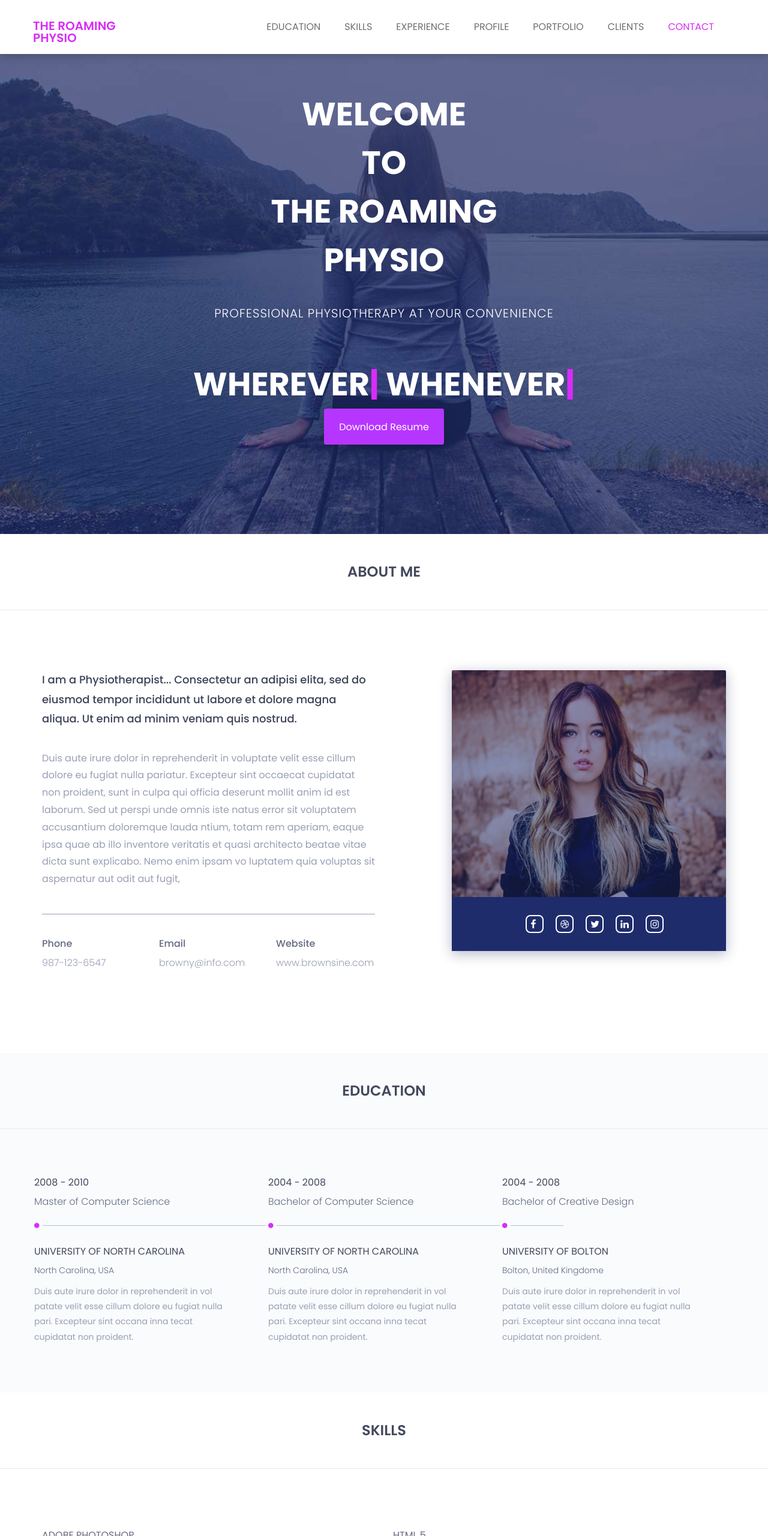
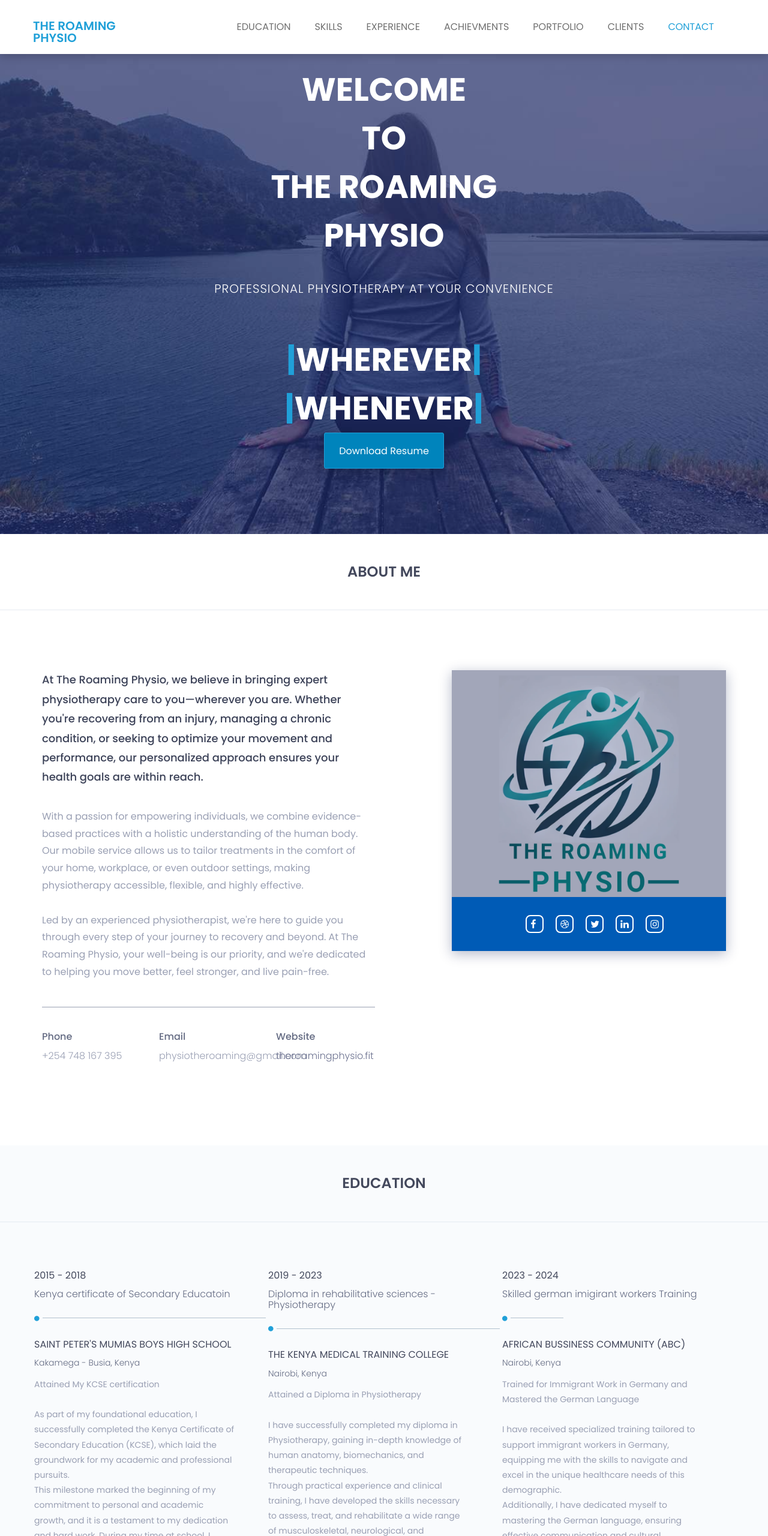
Before and after one commit to theroamingphysio/theroamingphysio.github.io, a plain HTML site: page index.html in a window 1280 px wide. Shown: the top 2560 px of the page at 60% size. Drawn offline with nearby package versions, Linux system fonts and the light colour scheme.

Commit message:
customizing the portfolio

```diff
--- a/assets/css/style.css
+++ b/assets/css/style.css
@@ -119,7 +119,7 @@ nav.navbar.bootsnav {
 /*.navbar-brand*/
 .navbar-header a.navbar-brand,.navbar-header a.navbar-brand:hover,.navbar-header a.navbar-brand:focus {
     display: inline-block;
-    color: #d92cf9;
+    color: #20a0d8;
     font-size: 20px;
     font-weight: 600;
     padding: 33px 0px 57px;
@@ -139,7 +139,7 @@ nav.navbar.bootsnav ul.nav > li > a {
     transition: 0.3s linear;
 }
 nav.navbar.bootsnav ul.nav > li > a {padding: 35px 20px;}
-nav.navbar.bootsnav ul.nav > li > a:hover,nav.navbar.bootsnav ul.nav > li > a:focus,nav.navbar.bootsnav ul.nav > li.active>a{color: #d92cf9;}
+nav.navbar.bootsnav ul.nav > li > a:hover,nav.navbar.bootsnav ul.nav > li > a:focus,nav.navbar.bootsnav ul.nav > li.active>a{color: #20a0d8;}
 
 nav.navbar.bootsnav ul.nav > li.dropdown > a.dropdown-toggle:after {
     content: "";
@@ -149,7 +149,7 @@ nav.navbar.bootsnav ul.nav > li.dropdown span {
     margin-left: 15px;
 }
 .sticky-wrapper.is-sticky nav.navbar.bootsnav ul.nav > li > a {color:#6a708e;}
-.sticky-wrapper.is-sticky nav.navbar.bootsnav ul.nav > li > a:hover,.sticky-wrapper.is-sticky nav.navbar.bootsnav ul.nav > li > a:focus,.sticky-wrapper.is-sticky nav.navbar.bootsnav ul.nav > li.active>a{color: #d92cf9;}
+.sticky-wrapper.is-sticky nav.navbar.bootsnav ul.nav > li > a:hover,.sticky-wrapper.is-sticky nav.navbar.bootsnav ul.nav > li > a:focus,.sticky-wrapper.is-sticky nav.navbar.bootsnav ul.nav > li.active>a{color: #20a0d8;}
 /*.nav li*/
 
 
@@ -163,7 +163,7 @@ nav.navbar.bootsnav ul.nav > li.dropdown span {
     -webkit-box-shadow: inset 0 0 8px #000;
 }
 .menu-ui-design::-webkit-scrollbar-thumb {
-  background-color: #d92cf9;
+  background-color: #20a0d8;
 }
 /*.menu-ui-design*/
 
@@ -173,11 +173,11 @@ nav.navbar.bootsnav ul.nav > li.dropdown span {
 nav.navbar.bootsnav .navbar-toggle {
     position: relative;
     background-color: transparent;
-    border: 1px solid #d92cf9;
+    border: 1px solid #20a0d8;
     padding: 10px;
     top: 0;
 }
-nav.navbar.bootsnav .navbar-toggle i{color: #d92cf9;}
+nav.navbar.bootsnav .navbar-toggle i{color: #20a0d8;}
 /*.navbar-toggle */
 
 
@@ -213,7 +213,7 @@ nav.navbar.bootsnav .navbar-toggle i{color: #d92cf9;}
     text-transform: uppercase;
     line-height: 1.5;
 }
-.header-text h2 span {color: #d92cf9;}
+.header-text h2 span {color: #20a0d8;}
 .header-text p {
     color: #fff;
     font-size: 20px;
@@ -229,8 +229,8 @@ nav.navbar.bootsnav .navbar-toggle i{color: #d92cf9;}
     border-radius: 3px;
     text-transform: capitalize;
     color: #fff;
-    background: #b636ff;
-    border:1px solid #b636ff;
+    background:#0084bc;
+    border:1px solid #20a0d8;
     box-shadow: 0 5px 20px rgba(0,0,0,.2);
     -webkit-transition: 0.3s linear;
     -moz-transition: 0.3s linear;
@@ -238,7 +238,7 @@ nav.navbar.bootsnav .navbar-toggle i{color: #d92cf9;}
     -o-transition: 0.3s linear;
     transition: 0.3s linear;
 }
-.header-text a:hover{ box-shadow: 0 5px 20px rgba(0,0,0,.4);background:#9f00ff;border: 1px solid #9f00ff;}
+.header-text a:hover{ box-shadow: 0 5px 20px rgba(0,0,0,.4);background:#20a0d8;border: 1px solid #20a0d8;}
 /*.header-text-area*/
 
 /*-------------------------------------
@@ -294,7 +294,7 @@ nav.navbar.bootsnav .navbar-toggle i{color: #d92cf9;}
     left: 0;
     width: 109%;
     height: 90px;
-    background: #1f2c6c;
+    background: #005bb6;
 }
 /*.ab-list-icon */
 .about-list-icon ul {
@@ -352,7 +352,7 @@ nav.navbar.bootsnav .navbar-toggle i{color: #d92cf9;}
 }
 .timeline-horizontal-border i {
     font-size:  10px;
-    color: #d92cf9;
+    color: #20a0d8;
     margin-right:  5px;
 }
 span.single-timeline-horizontal {
@@ -386,7 +386,7 @@ span.single-timeline-horizontal.spacial-horizontal-line {width: 88px;}
 }
 .single-progress-txt h3 {
     width: 10%;
-    color: #a606c3;
+    color:#20a0d8;
     position: relative;
     top: 6px;
     left: 20px;
@@ -406,7 +406,7 @@ span.single-timeline-horizontal.spacial-horizontal-line {width: 88px;}
     margin-bottom: 37px;
 }
 .progress-bar {
-   background: #b636ff;
+   background: #20a0d8;
     border-radius: 3px;
    -webkit-transition: width 1.5s ease-in-out;
    -ms-transition: width 1.5s ease-in-out;
@@ -421,7 +421,7 @@ span.single-timeline-horizontal.spacial-horizontal-line {width: 88px;}
 .tooltip > .tooltip-inner {
    background-color: transparent;
    padding: 1px 5px;
-   color: #b636ff;
+   color: #20a0d8;
    font-weight: 500;
    font-size: 12px;
    border-radius: 0;
@@ -480,7 +480,7 @@ span.single-timeline-horizontal.spacial-horizontal-line {width: 88px;}
 }
 
 .timeline-content span>i, .experience-time span>i {
-    color: #d92cf9;
+    color: #20a0d8;
     position: absolute;
     font-size: 10px;
     left: -14.5%;
@@ -565,11 +565,11 @@ span.single-timeline-horizontal.spacial-horizontal-line {width: 88px;}
     content: " ";
     width:100%;
     height: 100%;
-    background: #d92cf9;
-    background: -moz-linear-gradient(left, #d92cf9 0%, #b636ff 100%);
-    background: -webkit-linear-gradient(left, #d92cf9 0%,#b636ff 100%);
-    background: linear-gradient(to right, #d92cf9 0%,#b636ff 100%);
-    filter: progid:DXImageTransform.Microsoft.gradient( startColorstr='#d92cf9', endColorstr='#b636ff',GradientType=1 );
+    background: #20a0d8;
+    background: -moz-linear-gradient(left, #20a0d8 #207cd8 100%);
+    background: -webkit-linear-gradient(left,#20a0d8 #207cd8 100%);
+    background: linear-gradient(to right, #20a0d8 #207cd8 100%);
+    filter: progid:DXImageTransform.Microsoft.gradient( startColorstr=#20a0d8, endColorstr=#207cd8, GradientType=1 );
     -webkit-transform:scale(0);
     -moz-transform:scale(0);
     -ms-transform:scale(0);
@@ -717,8 +717,8 @@ span.single-timeline-horizontal.spacial-horizontal-line {width: 88px;}
     height:50px;
     text-transform:capitalize;
     margin-top: 3px;
-    background: #b636ff;
-    border: 1px solid #b636ff;
+    background: #20a0d8;;
+    border: 1px solid #20a0d8;;
     cursor:pointer;
     box-shadow: 0 5px 20px rgba(0,0,0,.2);
      -webkit-transition: .5s;
@@ -743,8 +743,8 @@ span.single-timeline-horizontal.spacial-horizontal-line {width: 88px;}
 
 }
 .single-contact-btn:hover{
-    background: #9f00ff;
-    border: 1px solid #9f00ff;
+    background: #207cd8;
+    border: 1px solid #207cd8;
     box-shadow: 0 5px 20px rgba(0,0,0,.2);
 }
 
@@ -795,7 +795,7 @@ span.single-timeline-horizontal.spacial-horizontal-line {width: 88px;}
     transition: .3s;
 }
 .hm-foot-icon ul li>a:hover{
-    color: #b636ff;
+    color: #20a0d8;;
 }/*hm-foot-icon*/
 
 .hm-footer-copyright p{
@@ -819,8 +819,8 @@ span.single-timeline-horizontal.spacial-horizontal-line {width: 88px;}
     font-size: 20px;
     cursor: pointer;
     color: #fff;
-    background:#b636ff;
-	border:1px solid #b636ff;
+    background:#20a0d8;;
+	border:1px solid #20a0d8;;
 	border-radius:50%;
 	-webkit-transition: .5s;
 	-moz-transition:.5s;
@@ -831,8 +831,8 @@ span.single-timeline-horizontal.spacial-horizontal-line {width: 88px;}
 }
 #scroll-Top  .return-to-top:hover {
     background:#fff;
-    color: #b636ff;
-	border:1px solid #b636ff;
+    color: #207cd8;;
+	border:1px solid #20a0d8;;
 }
 
 #scroll-Top  .return-to-top i{
--- a/index.html
+++ b/index.html
@@ -81,7 +81,7 @@
 			                    <li class=" smooth-menu"><a href="#education">education</a></li>
 			                    <li class="smooth-menu"><a href="#skills">skills</a></li>
 			                    <li class="smooth-menu"><a href="#experience">experience</a></li>
-			                    <li class="smooth-menu"><a href="#profiles">profile</a></li>
+			                    <li class="smooth-menu"><a href="#profiles">Achievments</a></li>
 			                    <li class="smooth-menu"><a href="#portfolio">portfolio</a></li>
 			                    <li class="smooth-menu"><a href="#clients">clients</a></li>
 			                    <li class="smooth-menu"><a href="#contact">contact</a></li>
@@ -105,8 +105,8 @@
 						<div class="header-text">
 							<h2>welcome <br>to <br> the roaming <br> physio   </h2>
 							<p>Professional Physiotherapy at your convenience</p>
-							<h2>wherever<span>|</span> whenever<span>|</span></h2>
-							<a href="assets/download/browney.txt" download>download resume</a>
+							<h2><span>|</span>wherever<span>|</span><br><span>|</span>whenever<span>|</span></h2>
+							<a href="assets/download/Brivia-Odunga-Physiotherapist-Resume.pdf" download>download resume</a>
 						</div><!--/.header-text-->
 					</div><!--/.col-->
 				</div><!-- /.row-->
@@ -126,28 +126,34 @@
 						<div class="col-sm-6">
 							<div class="single-about-txt">
 								<h3>
-									I am a Physiotherapist... Consectetur an adipisi elita, sed do eiusmod tempor incididunt ut labore et dolore magna aliqua. Ut enim ad minim veniam quis nostrud.
+									At The Roaming Physio, we believe in bringing expert physiotherapy care to you—wherever you are. Whether you're
+									recovering from an injury, managing a chronic condition, or seeking to optimize your movement and performance, our
+									personalized approach ensures your health goals are within reach.
 								</h3>
 								<p>
-									Duis aute irure dolor in reprehenderit in voluptate velit esse cillum dolore eu fugiat nulla pariatur. Excepteur sint occaecat cupidatat non proident, sunt in culpa qui officia deserunt mollit anim id est laborum. Sed ut perspi unde omnis iste natus error sit voluptatem accusantium doloremque lauda ntium, totam rem aperiam, eaque ipsa quae ab illo inventore veritatis et quasi architecto beatae vitae dicta sunt explicabo. Nemo enim ipsam vo luptatem quia voluptas sit aspernatur aut odit aut fugit,
+									With a passion for empowering individuals, we combine evidence-based practices with a holistic understanding of the
+									human body. Our mobile service allows us to tailor treatments in the comfort of your home, workplace, or even outdoor
+									settings, making physiotherapy accessible, flexible, and highly effective.<br><br>Led by an experienced physiotherapist, we're here to guide you through every step of your journey to recovery and
+									beyond. At The Roaming Physio, your well-being is our priority, and we're dedicated to helping you move better, feel
+									stronger, and live pain-free.
 								</p>
 								<div class="row">
 									<div class="col-sm-4">
 										<div class="single-about-add-info">
 											<h3>phone</h3>
-											<p>987-123-6547</p>
+											<p>+254 748 167 395</p>
 										</div>
 									</div>
 									<div class="col-sm-4">
 										<div class="single-about-add-info">
 											<h3>email</h3>
-											<p>browny@info.com</p>
+											<p>physiotheroaming@gmail.com</p>
 										</div>
 									</div>
 									<div class="col-sm-4">
 										<div class="single-about-add-info">
 											<h3>website</h3>
-											<p>www.brownsine.com</p>
+											<p><a href="https://theroamingphysio.fit">theroamingphysio.fit</a></p>
 										</div>
 									</div>
 								</div>
@@ -155,7 +161,7 @@
 						</div>
 						<div class="col-sm-offset-1 col-sm-5">
 							<div class="single-about-img">
-								<img src="assets/images/about/profile_image.jpg" alt="profile_image">
+								<img src="assets/images/the-roaming-physio-logo.png" alt="profile_image">
 								<div class="about-list-icon">
 									<ul>
 										<li>
@@ -210,8 +216,8 @@
 						<div class="col-sm-4">
 							<div class="single-horizontal-timeline">
 								<div class="experience-time">
-									<h2>2008 - 2010</h2>
-									<h3>master <span>of </span> computer science</h3>
+									<h2>2015 - 2018</h2>
+									<h3>Kenya <span>Certificate of</span> Secondary Educatoin</h3>
 								</div><!--/.experience-time-->
 								<div class="timeline-horizontal-border">
 									<i class="fa fa-circle" aria-hidden="true"></i>
@@ -220,11 +226,19 @@
 								<div class="timeline">
 									<div class="timeline-content">
 										<h4 class="title">
-											university of north carolina
+											Saint Peter's Mumias Boys High School
 										</h4>
-										<h5>north carolina, USA</h5>
+										<h5>Kakamega - Busia, Kenya</h5>
 										<p class="description">
-											Duis aute irure dolor in reprehenderit in vol patate velit esse cillum dolore eu fugiat nulla pari. Excepteur sint occana inna tecat cupidatat non proident.
+											Attained My KCSE certification
+											<br><br>
+											As part of my foundational education, I successfully completed the Kenya Certificate of Secondary Education (KCSE),
+											which laid the groundwork for my academic and professional pursuits. <br>This milestone marked the beginning of my
+											commitment to personal and academic growth, and it is a testament to my dedication and hard work.
+
+											During my time at school, I developed essential skills that continue to influence my work today. <br>The KCSE journey
+											sharpened my analytical thinking, problem-solving abilities, and resilience, all of which are key to my approach in both
+											physiotherapy and my broader professional endeavors.
 										</p>
 									</div><!--/.timeline-content-->
 								</div><!--/.timeline-->
@@ -233,8 +247,8 @@
 						<div class="col-sm-4">
 							<div class="single-horizontal-timeline">
 								<div class="experience-time">
-									<h2>2004 - 2008</h2>
-									<h3>bachelor <span>of </span> computer science</h3>
+									<h2>2019 - 2023</h2>
+									<h3>Diploma <span>in Rehabilitative Sciences</span> - Physiotherapy</h3>
 								</div><!--/.experience-time-->
 								<div class="timeline-horizontal-border">
 									<i class="fa fa-circle" aria-hidden="true"></i>
@@ -243,11 +257,18 @@
 								<div class="timeline">
 									<div class="timeline-content">
 										<h4 class="title">
-											university of north carolina
+											The Kenya Medical Training College
 										</h4>
-										<h5>north carolina, USA</h5>
+										<h5>Nairobi, Kenya</h5>
 										<p class="description">
-											Duis aute irure dolor in reprehenderit in vol patate velit esse cillum dolore eu fugiat nulla pari. Excepteur sint occana inna tecat cupidatat non proident.
+											Attained a Diploma in Physiotherapy<br><br>
+
+											I have successfully completed my diploma in Physiotherapy, gaining in-depth knowledge of human anatomy, biomechanics,
+											and therapeutic techniques. <br>Through practical experience and clinical training, I have developed the skills necessary to
+											assess, treat, and rehabilitate a wide range of musculoskeletal, neurological, and cardiopulmonary conditions. <br>My
+											educational journey has equipped me with the ability to create personalized treatment plans, assist in injury
+											prevention, and promote overall physical wellness. <br>I am committed to continuous professional development, always staying
+											updated with the latest advancements in physiotherapy practice to provide the highest standard of care to my patients.
 										</p>
 									</div><!--/.timeline-content-->
 								</div><!--/.timeline-->
@@ -256,8 +277,8 @@
 						<div class="col-sm-4">
 							<div class="single-horizontal-timeline">
 								<div class="experience-time">
-									<h2>2004 - 2008</h2>
-									<h3>bachelor <span>of </span> creative design</h3>
+									<h2>2023  - 2024</h2>
+									<h3>Skilled <span>German Imigirant Workers </span> Training</h3>
 								</div><!--/.experience-time-->
 								<div class="timeline-horizontal-border">
 									<i class="fa fa-circle" aria-hidden="true"></i>
@@ -267,11 +288,18 @@
 								<div class="timeline">
 									<div class="timeline-content">
 										<h4 class="title">
-											university of bolton
+											African Bussiness Community (ABC)
 										</h4>
-										<h5>bolton, united kingdome</h5>
+										<h5>Nairobi, Kenya</h5>
 										<p class="description">
-											Duis aute irure dolor in reprehenderit in vol patate velit esse cillum dolore eu fugiat nulla pari. Excepteur sint occana inna tecat cupidatat non proident.
+											Trained for Immigrant Work in Germany and Mastered the German Language
+											<br><br>
+
+											I have received specialized training tailored to support immigrant workers in Germany, equipping me with the skills to
+											navigate and excel in the unique healthcare needs of this demographic.<br> Additionally, I have dedicated myself to
+											mastering the German language, ensuring effective communication and cultural understanding to provide the best possible
+											care. <br>This training and language proficiency allow me to bridge gaps and offer support to individuals from diverse
+											backgrounds, fostering both their physical health and well-being in a new environment.
 										</p>
 									</div><!--/.timeline-content-->
 								</div><!--/.timeline-->
```
Also changed, not shown: assets/images/the-roaming-physio-icon.webp (added), assets/images/the-roaming-physio-logo.png (added).
